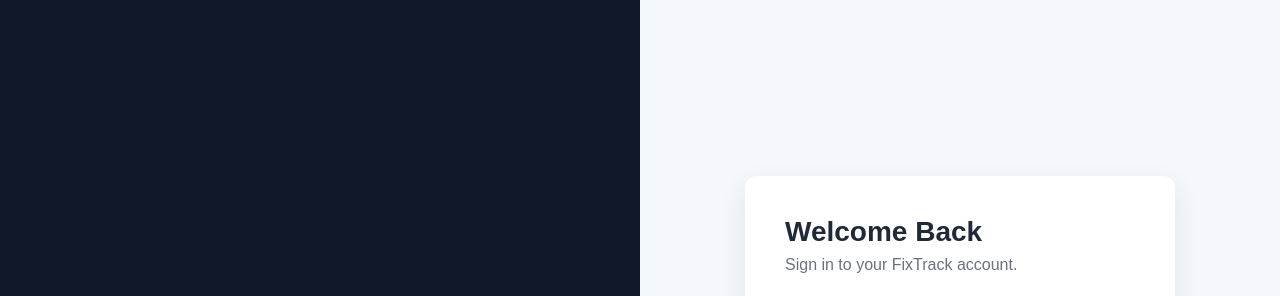
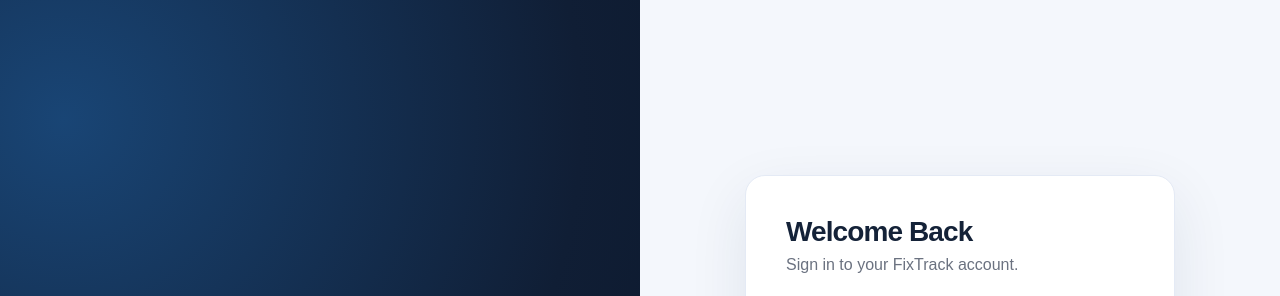
Before and after one commit to saniatanjayvee2-lab/Group-HDMI-IM-Project-, a plain HTML site: page frontend/index.html in a window 1280 px wide. Shown: the top 296 px of the page. Drawn offline with Linux system fonts and the light colour scheme; no server answers.

Commit message:
Apply professional design without altering page workflows

```diff
--- a/frontend/index.html
+++ b/frontend/index.html
@@ -7,6 +7,7 @@
     <title>FixTrack | Computer Repair Management</title>
 
     <link rel="stylesheet" href="style.css">
+    <link rel="stylesheet" href="fixtrack-modern.css?v=1">
 </head>
 
 <body>
```
